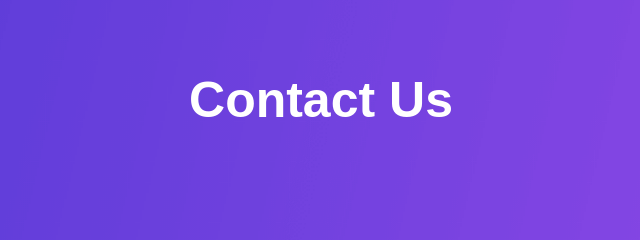
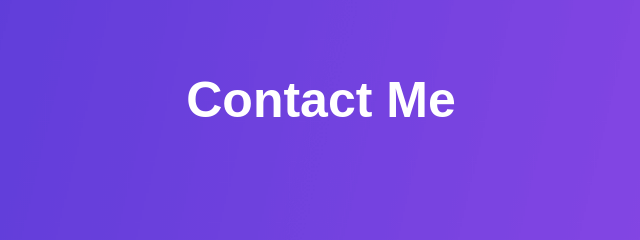
Before and after one commit to alanjoshy/PortfolioWebsite, a plain HTML site: page contact.html in a window 1280 px wide. Shown: the part 163-403 px from the top of the page, 319-959 px from the left. Drawn offline with Linux system fonts and the light colour scheme; a web font is replaced by a local one.

Commit message:
Update contact.html

```diff
--- a/contact.html
+++ b/contact.html
@@ -83,7 +83,7 @@
             <div class="row">
                 <div class="col-xl-12">
                     <div class="bradcam_text text-center">
-                        <h3>Contact Us</h3>
+                        <h3>Contact Me</h3>
                     </div>
                 </div>
             </div>
```
